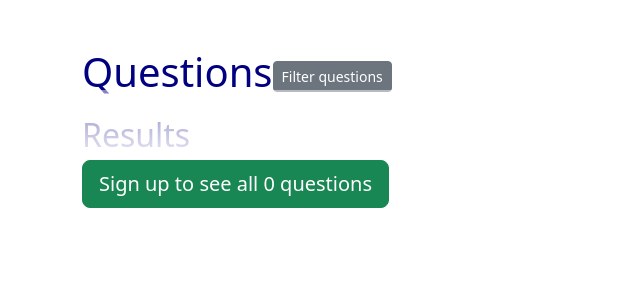
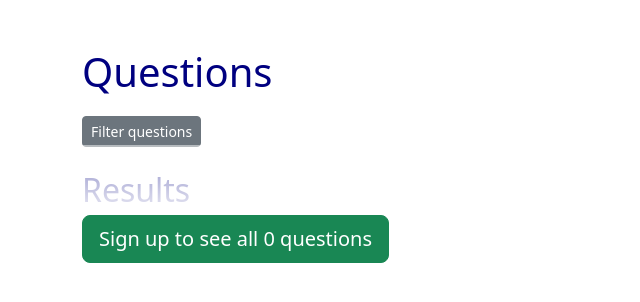
Before and after one commit to lancegoyke/lg-mentoring, a Django app: page /q/ in a window 1280 px wide. Shown: the part 56-358 px from the top of the page, without its empty margins (0-640 px from the left). Run offline with Django 3.2, Linux system fonts and the light colour scheme; data that the repository does not hold is empty; some libraries are stand-ins or nearby versions.

Commit message:
better styling for filter button

```diff
--- a/templates/questions/question_filtered_list.html
+++ b/templates/questions/question_filtered_list.html
@@ -5,9 +5,9 @@
 {% block title %}Questions{% endblock title %}
 
 {% block content %}
-  <div class="d-flex flex-row align-items-end">
+  <div class="d-flex flex-column flex-gap align-items-start">
     <h1 class="mr-3">Questions</h1>
-    <button class="btn btn-secondary btn-sm mb-4" type="button" data-toggle="collapse" data-target="#multiCollapseExample2" aria-expanded="false" aria-controls="multiCollapseExample2">
+    <button class="btn btn-secondary btn-sm ml-4 mb-4" type="button" data-toggle="collapse" data-target="#multiCollapseExample2" aria-expanded="false" aria-controls="multiCollapseExample2">
       Filter questions
     </button>
   </div>
```
